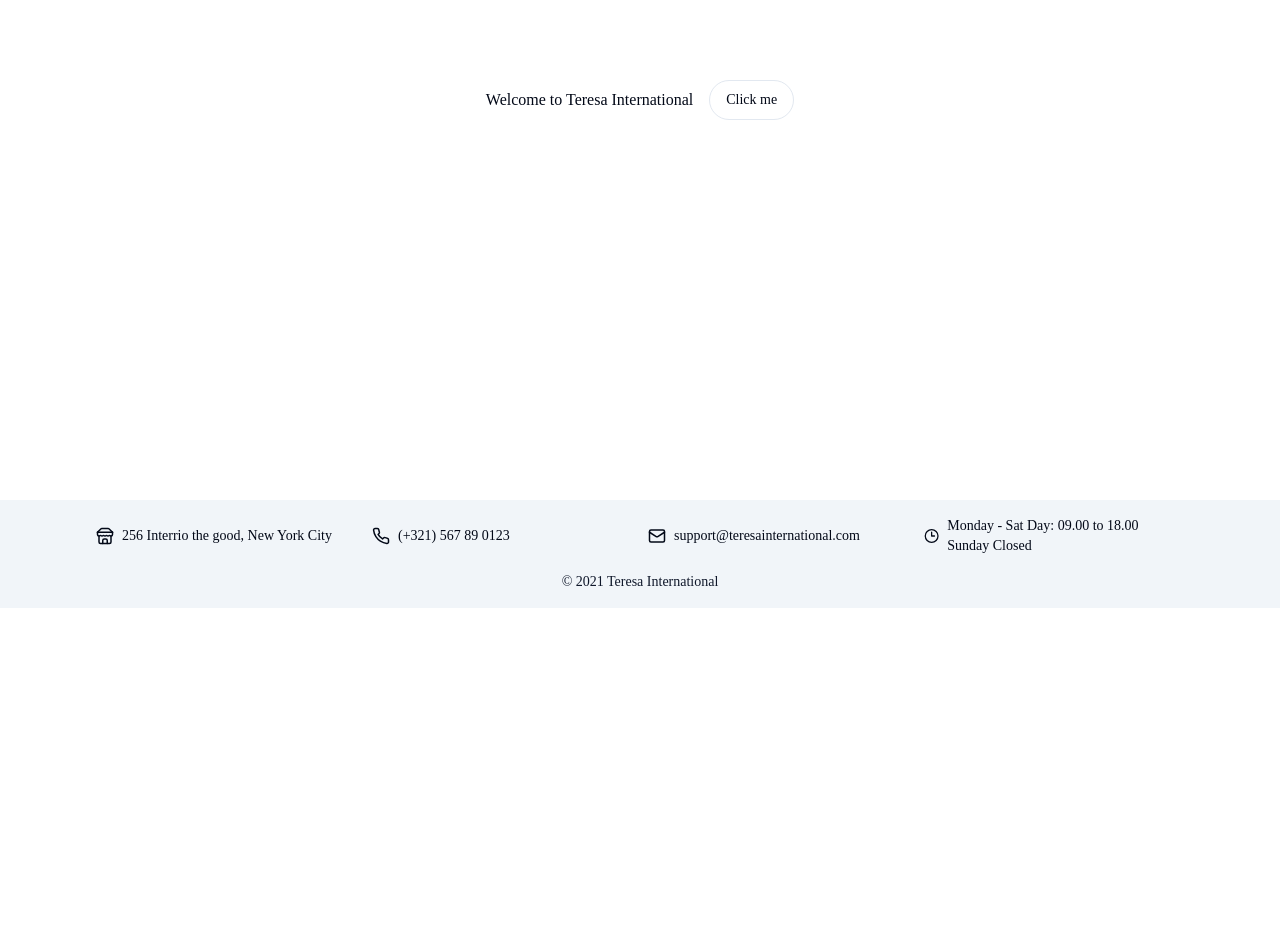
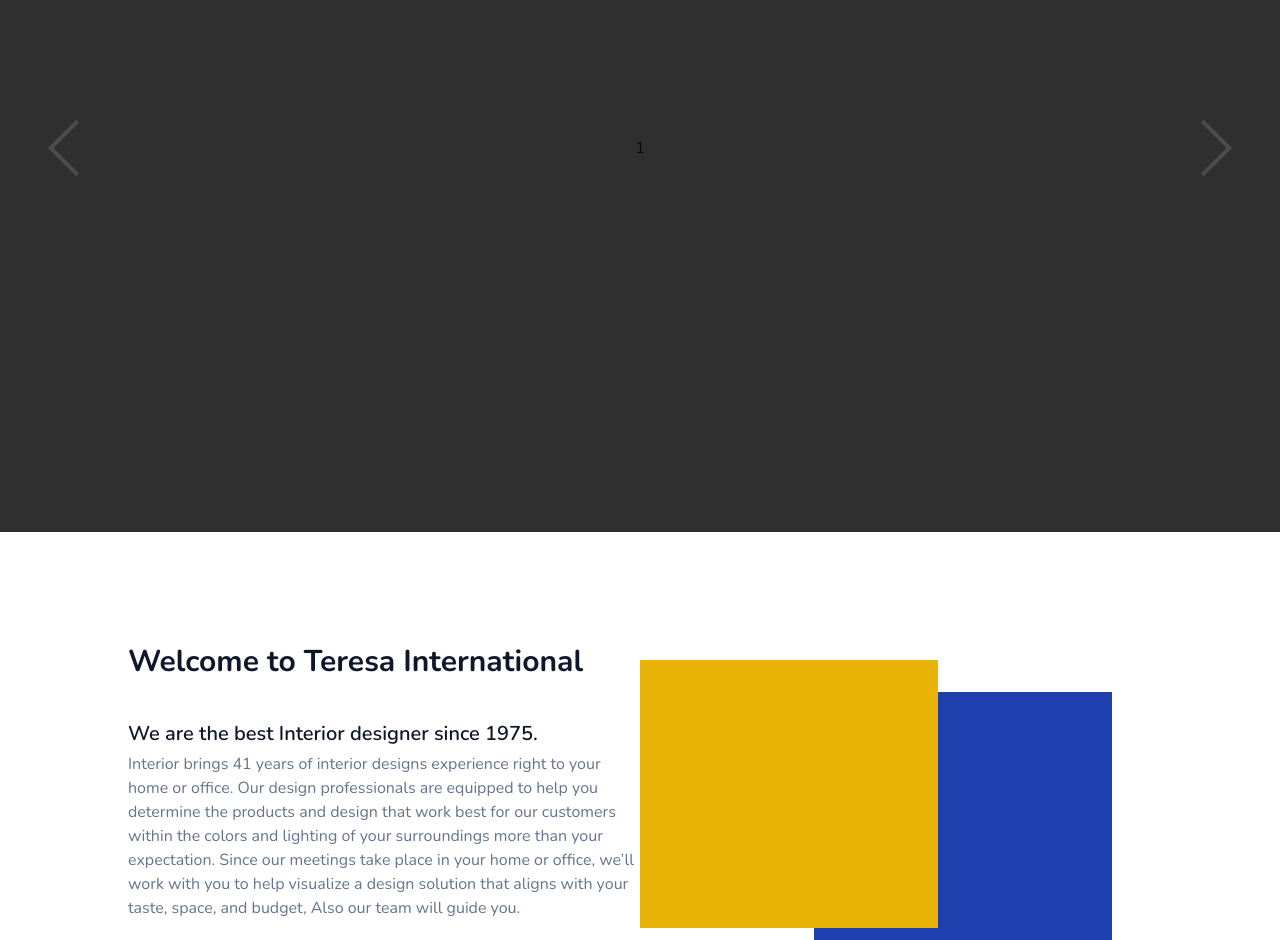
Before and after one commit to mohdfaseeh/teresa_international, a Next.js app: page / in a window 1280 px wide. Shown: the part 300-1240 px from the top of the page. Before the commit the page ends 908 px from the top, so only its background shows below. Built offline with nearby package versions, Linux system fonts and the light colour scheme.

Commit message:
refactor: home page

```diff
--- /dev/null
+++ b/app/(routes)/(home)/caurasel.jsx
@@ -0,0 +1,21 @@
+'use client';
+import AwesomeSlider from 'react-awesome-slider';
+import 'react-awesome-slider/dist/styles.css';
+
+const Caurasel = () => {
+  return (
+    <AwesomeSlider
+      bullets={false}
+      play={true}
+      cancelOnInteraction={false}
+      interval={6000}
+      mobileTouch={true}
+    >
+      <div>1</div>
+      <div>2</div>
+      <div>3</div>
+      <div>4</div>
+    </AwesomeSlider>
+  );
+};
+export default Caurasel;
--- a/app/(routes)/(home)/page.jsx
+++ b/app/(routes)/(home)/page.jsx
@@ -1,12 +1,50 @@
+'use client';
 import { Button } from '@/components/ui/button';
+import { useRouter } from 'next/navigation';
+import Caurasel from './caurasel';
 
 export default function Home() {
+  const router = useRouter();
   return (
-    <div className="w-full h-full flex items-center justify-center gap-4">
-      <div>Welcome to Teresa International</div>
-      <Button variant="outline" className="rounded-full">
-        Click me
-      </Button>
+    <div className="mt-16 w-full h-full flex flex-col gap-4">
+      <Caurasel />
+      <div className="flex flex-col lg:flex-row space-y-4 mt-24 px-4 sm:px-8 md:px-16 lg:px-24 xl:px-32 2xl:px-64">
+        <div className="flex flex-col space-y-1 w-full">
+          <div className="flex flex-col space-y-10 w-full">
+            <h2 className="text-3xl font-bold text-primary">
+              Welcome to Teresa International
+            </h2>
+            <h3 className="text-xl font-semibold text-primary">
+              We are the best Interior designer since 1975.
+            </h3>
+          </div>
+          <p className="text-base text-muted-foreground">
+            Interior brings 41 years of interior designs experience right to
+            your home or office. Our design professionals are equipped to help
+            you determine the products and design that work best for our
+            customers within the colors and lighting of your surroundings more
+            than your expectation. Since our meetings take place in your home or
+            office, we’ll work with you to help visualize a design solution that
+            aligns with your taste, space, and budget, Also our team will guide
+            you.
+          </p>
+          <div className="flex flex-col w-full">
+            <Button
+              className="w-1/2 rounded-full mt-4"
+              variant="outline"
+              onClick={() => {
+                router.push('/about');
+              }}
+            >
+              More About Us
+            </Button>
+          </div>
+        </div>
+        <div className="md:relative flex flex-col space-y-2 w-full h-[600px] md:h-[300px]">
+          <div className="md:absolute top-0 left-0 w-full md:w-[298px] h-[268px] bg-yellow-500 z-10"></div>
+          <div className="md:absolute bottom-0 right-0 w-full md:w-[298px] h-[268px] bg-blue-800 lg:mr-10"></div>
+        </div>
+      </div>
     </div>
   );
 }
--- a/app/globals.css
+++ b/app/globals.css
@@ -2,11 +2,6 @@
 @tailwind components;
 @tailwind utilities;
 
-:root,
-html,
-body {
-  height: 100%;
-}
 @layer base {
   :root {
     --background: 0 0% 100%;
--- a/app/layout.js
+++ b/app/layout.js
@@ -1,12 +1,11 @@
 import Footer from '@/components/ui/footer/footer';
 import Navbar from '@/components/ui/navbar/navbar';
 import ClientProvider from '@/providers/client-provider';
-import { Inter as FontSans } from 'next/font/google';
+import { Nunito } from 'next/font/google';
 import './globals.css';
 
-export const fontSans = FontSans({
+const nunitio = Nunito({
   subsets: ['latin'],
-  variable: '--font-sans',
 });
 
 export const metadata = {
@@ -20,7 +19,7 @@ export default function RootLayout({ children }) {
       <ClientProvider>
         <Navbar />
       </ClientProvider>
-      <body className={fontSans.variable}>{children}</body>
+      <body className={nunitio.className}>{children}</body>
       <ClientProvider>
         <Footer />
       </ClientProvider>
--- a/components/ui/footer/footer.jsx
+++ b/components/ui/footer/footer.jsx
@@ -2,7 +2,7 @@ import { Clock3, Mail, Phone, Store } from 'lucide-react';
 
 const Footer = () => {
   return (
-    <footer className="h-max w-full bg-muted flex items-center justify-center">
+    <footer className="mt-4 h-max w-full bg-muted flex items-center justify-center">
       <div className="w-full h-full flex flex-col items-center justify-center gap-4 px-4 sm:px-8 md:px-16 lg:px-24 py-4">
         <div className="grid grid-cols-1 sm:grid-cols-2 md:grid-cols-3 lg:grid-cols-4 gap-4">
           <div className="flex items-center space-x-2">
--- a/components/ui/navbar/navbar.jsx
+++ b/components/ui/navbar/navbar.jsx
@@ -27,8 +27,8 @@ const routes = [
 const Navbar = () => {
   const pathName = usePathname();
   return (
-    <nav className="fixed inset-0 h-16 w-full bg-white flex items-center justify-center border-b">
-      <div className="flex items-center justify-between w-full max-w-6xl px-4 h-full">
+    <nav className="fixed inset-0 h-16 w-full bg-white flex items-center justify-center border-b z-50">
+      <div className="flex items-center justify-between w-full h-full px-4 sm:px-8 md:px-16 lg:px-24 xl:px-32 2xl:px-64">
         <div className="flex items-center justify-start">
           <Link href="/" className="text-xl md:text-2xl font-bold text-primary">
             Teresa International
--- a/package.json
+++ b/package.json
@@ -23,6 +23,7 @@
     "lucide-react": "^0.287.0",
     "next": "13.5.5",
     "react": "^18",
+    "react-awesome-slider": "^4.1.0",
     "react-dom": "^18",
     "tailwind-merge": "^1.14.0",
     "tailwindcss-animate": "^1.0.7"
```
Also changed, not shown: 1 other file (tests, documents, lock files or other folders).
